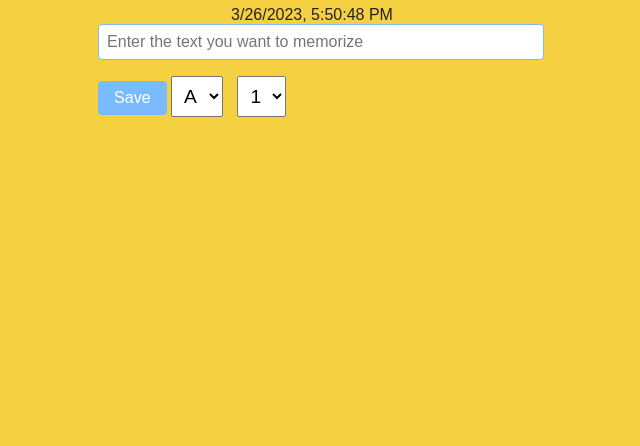
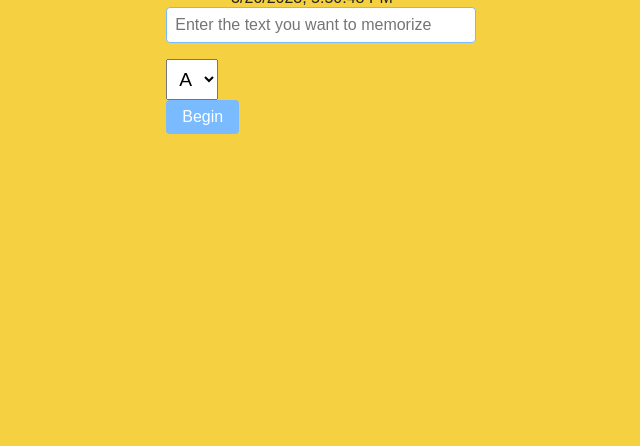
Before and after one commit to gato365/project-1-enhancing-my-memory, a plain HTML site: page index.html in a window 1280 px wide. Shown: the part 402-848 px from the top of the page, without its empty margins (328-968 px from the left). Drawn offline with Linux system fonts and the light colour scheme.

Commit message:
Modified readme for new plan

```diff
--- a/index.html
+++ b/index.html
@@ -12,9 +12,7 @@
     <div id="time-date"></div>
     <div class="input-section">
       <input type="text" id="memory-text" placeholder="Enter the text you want to memorize" autocomplete="off">
-      <button id="save-btn">Save</button>
-
-      <select id="letters">
+       <select id="letters">
         <option value="A">A</option>
         <option value="B">B</option>
         <option value="C">C</option>
@@ -22,14 +20,10 @@
         <option value="E">E</option>
         <option value="F">F</option>
       </select>
+    <br>
+      <button id="save-btn">Begin</button>
 
-      <select id="numbers">
-        <option value="1">1</option>
-        <option value="2">2</option>
-        <option value="3">3</option>
-        <option value="4">4</option>
-        <option value="5">5</option>
-      </select>
+
 
 
     </div>
```
Also changed, not shown: README.md.
